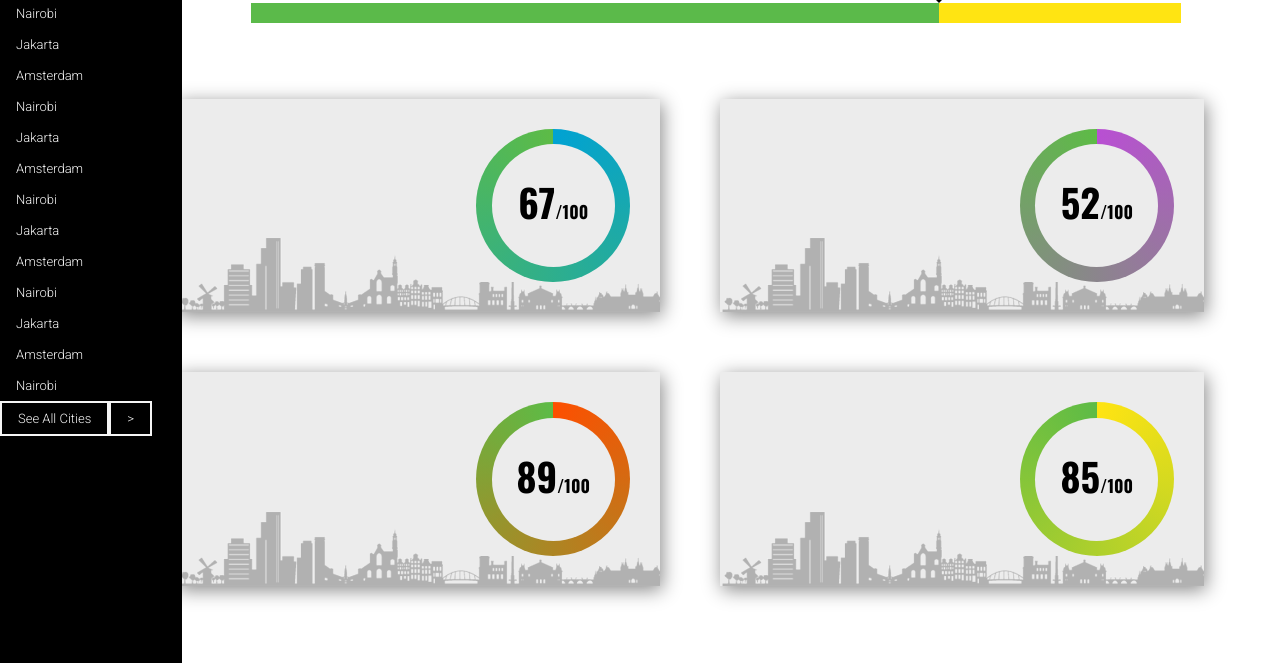
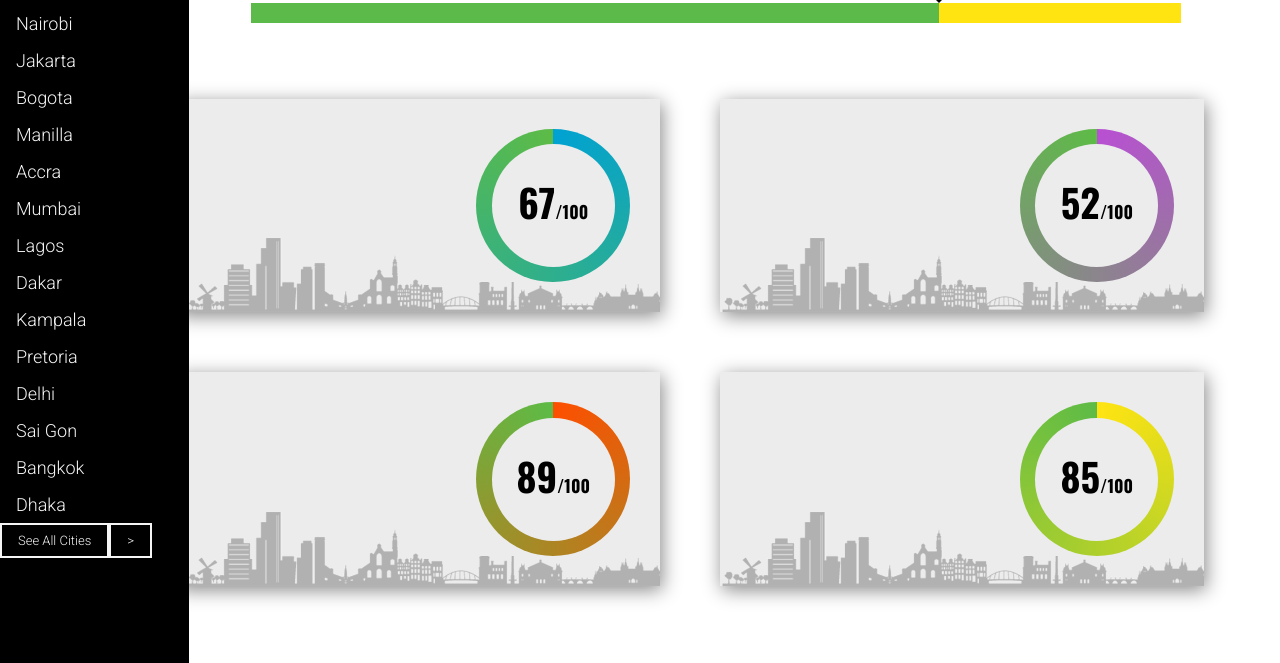
Before and after one commit to 447578/SSS_impact_index_tool, a plain HTML site: page Web/index.html in a window 1280 px wide. Shown: the part 137-800 px from the top of the page. Drawn offline with nearby package versions, Linux system fonts and the light colour scheme; some packages are replaced by stand-ins of ours; a script that the page names is missing.

Commit message:
Recovery

```diff
--- a/Web/index.html
+++ b/Web/index.html
@@ -3,11 +3,11 @@
 <html lang="en" >
 <head>
   <meta charset="UTF-8">
-  <title>CodePen - Angular radial progress bar by percentage</title>
+  <title>BYCS Impact Index</title>
   <link rel="stylesheet" href="./style.css">
-<script src="https://cdnjs.cloudflare.com/ajax/libs/prefixfree/1.0.7/prefixfree.min.js"></script>
+  <script src="https://cdnjs.cloudflare.com/ajax/libs/prefixfree/1.0.7/prefixfree.min.js"></script>
+</head>
 
-</head>
 <body>
   <header>
         <h1> AMSTERDAM</h1>
@@ -17,7 +17,7 @@
       <h2>HOW CAN AMSTERDAM BE 100% BICYCLE FRIENDLY?</h2>
     </div>
 <!-- -->
-      <div ng-controller="DemoCtrl">
+    <div ng-controller="DemoCtrl">
         <input type="range" name="rangeslider" class="slider" min="0.00" max="1.00" step="0.01" ng-model="progress" />
         <div class="set-size charts-container">
           <div class="square">
@@ -47,6 +47,8 @@
               <span class="label">{{progress * 100 + 11| number:0}}<span class="smaller">/100</span></span>
             </div>
           </div>
+        </div>
+      </div>
 
 
   </article>
@@ -74,57 +76,62 @@
                 </li>
                 <li>
                     <a href="#">
-                        <span>Amsterdam</span>
+                        <span>Bogota</span>
                     </a>
                 </li>
                 <li>
                     <a href="#">
-                      <span>Nairobi</span>
+                      <span>Manilla</span>
                     </a>
                 </li>
                 <li>
                     <a href="#">
-                      <span>Jakarta</span>
+                      <span>Accra</span>
                     </a>
                 </li>
                 <li>
                     <a href="#">
-                        <span>Amsterdam</span>
+                        <span>Mumbai</span>
                     </a>
                 </li>
                 <li>
                     <a href="#">
-                      <span>Nairobi</span>
+                      <span>Lagos</span>
                     </a>
                 </li>
                 <li>
                     <a href="#">
-                      <span>Jakarta</span>
+                      <span>Dakar</span>
                     </a>
                 </li>
                 <li>
                     <a href="#">
-                        <span>Amsterdam</span>
+                        <span>Kampala</span>
                     </a>
                 </li>
                 <li>
                     <a href="#">
-                      <span>Nairobi</span>
+                      <span>Pretoria</span>
                     </a>
                 </li>
                 <li>
                     <a href="#">
-                      <span>Jakarta</span>
+                      <span>Delhi</span>
                     </a>
                 </li>
                 <li>
                     <a href="#">
-                        <span>Amsterdam</span>
+                        <span>Sai Gon</span>
                     </a>
                 </li>
                 <li>
                     <a href="#">
-                      <span>Nairobi</span>
+                      <span>Bangkok</span>
+                    </a>
+                </li>
+                <li>
+                    <a href="#">
+                      <span>Dhaka</span>
                     </a>
                 </li>
                 <li class="see-more">
--- a/Web/script.js
+++ b/Web/script.js
@@ -3,14 +3,17 @@
 var app = angular.module('demo', ['angular-progress-arc']);
 
 app.controller('DemoCtrl', function ($scope) {
-
   // Init progress value
   $scope.progress = 0.74;
+  var newNumber = 74 - 7;
+
 });
+
 
 
 $("document").ready(function() {
   $(".slider").rangeslider();
+
 });
 $.fn.rangeslider = function(options) {
   var obj = this;
@@ -20,6 +23,7 @@ $.fn.rangeslider = function(options) {
   obj.attr("oninput", "updateSlider(this)");
   updateSlider(this);
   return obj;
+
 };
 
 function updateSlider(passObj) {
--- a/Web/style.css
+++ b/Web/style.css
@@ -59,10 +59,10 @@ header h1 {
     background-size: contain;
     background-position: center bottom;;
     background-repeat: no-repeat;
-
     margin: 30px;
 }
 
+/*pie charts */
 .pie-wrapper {
   height: 0.8em;
   width: 0.8em;
@@ -117,9 +117,6 @@ border-radius: 100%;
   padding-bottom: 20px;
 
 }
-
-
-
 
 /* bar slider */
 .range-slider {
@@ -216,7 +213,7 @@ sidebar
     color: whitesmoke;
     position: fixed;
     font-family: 'Roboto', sans-serif;
-    font-size: 13px;
+    font-size: 18px;
     text-align: left;
     z-index: 3;
 
```
Also changed, not shown: 1 other file.
